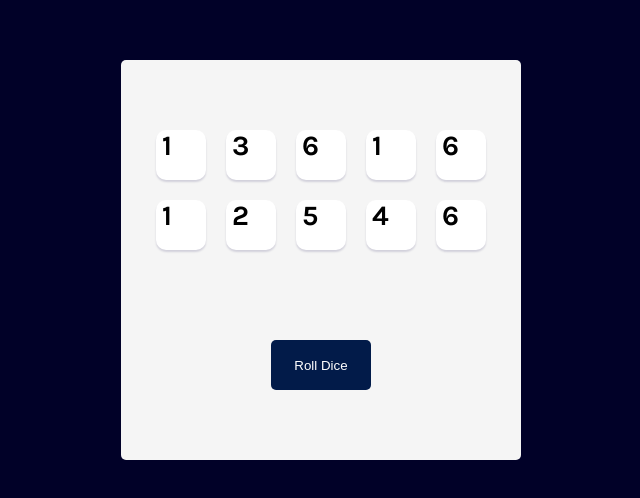
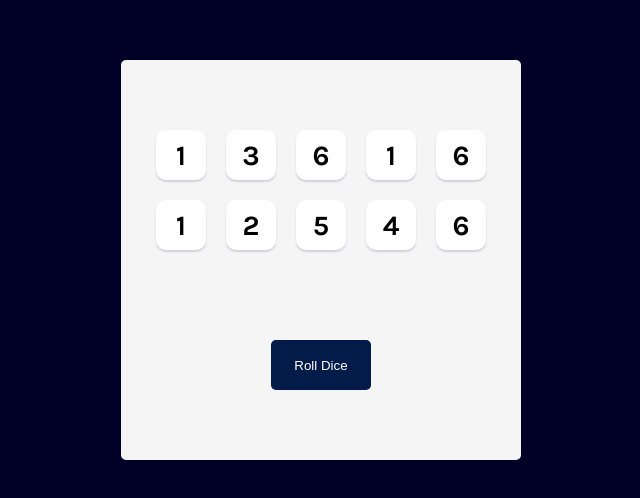
Before and after one commit to basarathyasin/tenzies, a React (Vite) app: page / in a window 1280 px wide. Shown: the part 140-638 px from the top of the page, without its empty margins (319-959 px from the left). Built offline with nearby package versions, Linux system fonts and the light colour scheme.

Commit message:
Styling held dice

```diff
--- a/src/components/Die.jsx
+++ b/src/components/Die.jsx
@@ -1,8 +1,10 @@
-export default function Die({value}) {
+export default function Die({value, isHeld}) {
 
   return (
     <section>
-       <button className="dice-container">{value}</button>
+       <button style={isHeld ? { backgroundColor: "green" } : {}}>
+    {value}
+  </button>
     </section>
   )
 }
```
